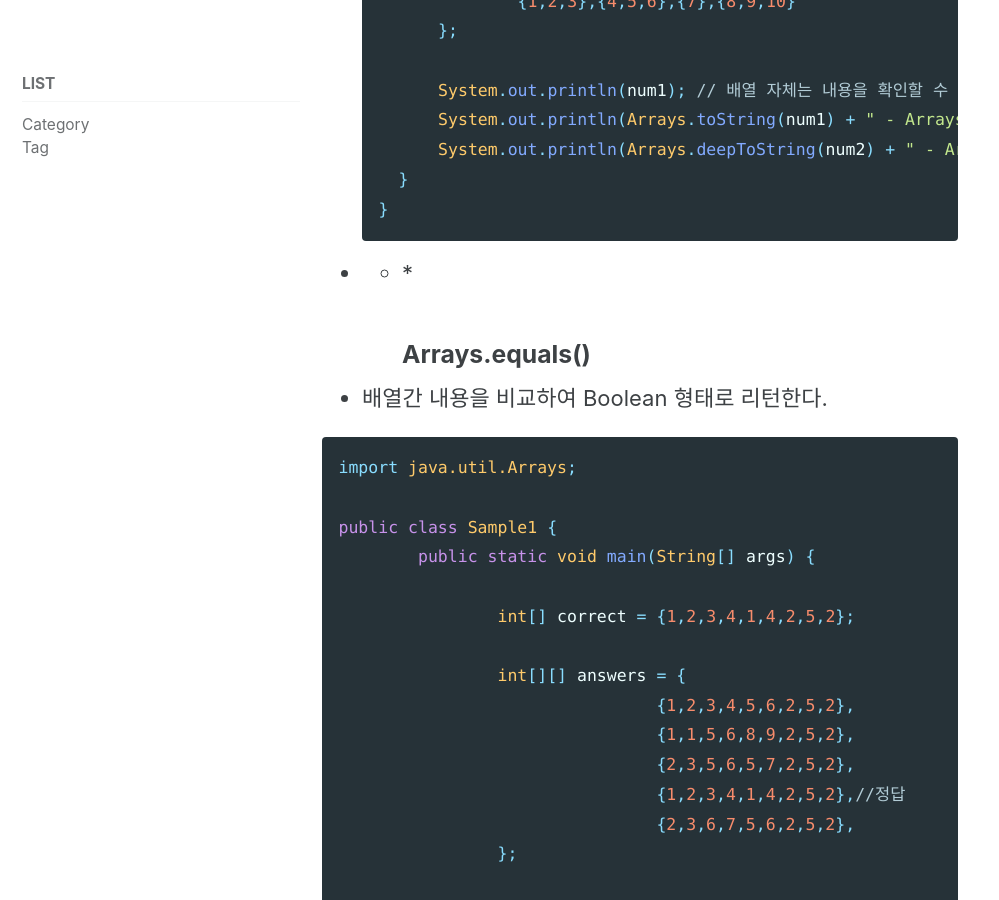
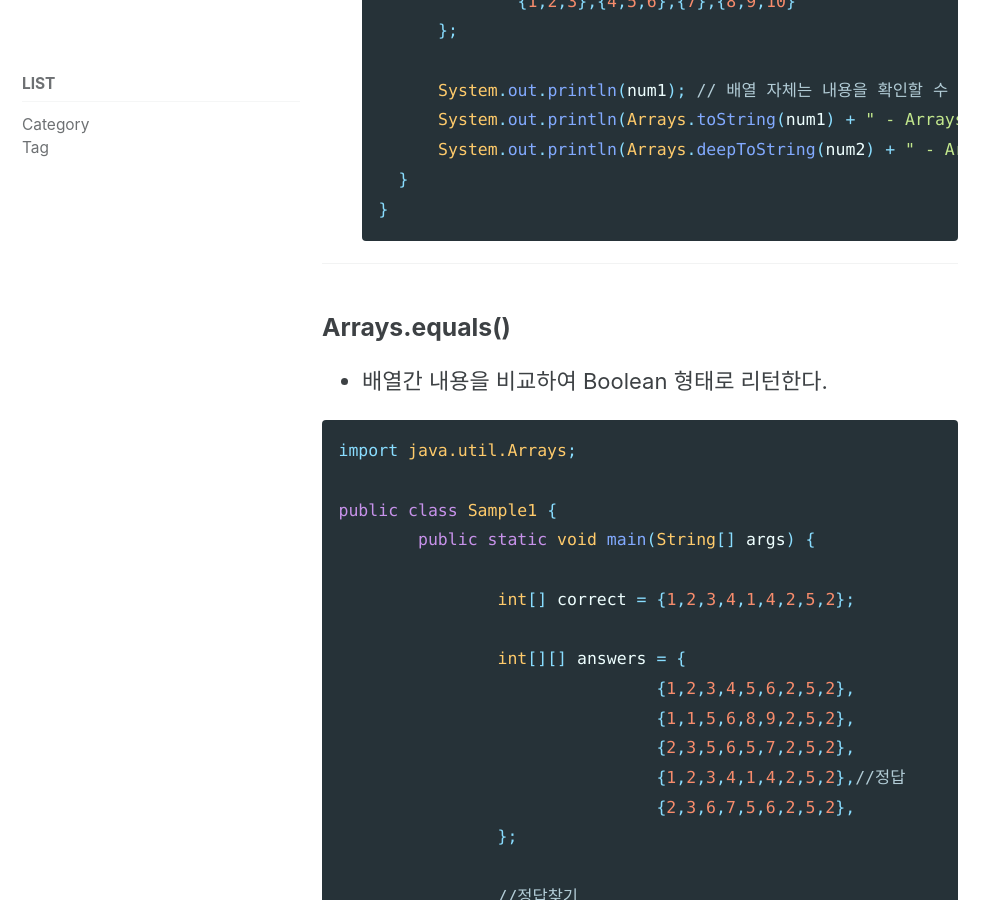
Before and after one commit to FriedKeyBoard/FriedKeyBoard.github.io, a Jekyll site: the page built from _posts/2022-10-18-4.md, in a window 1280 px wide and 900 px high, scrolled down 984 px. Shown: the whole window, without its empty margins (0-999 px from the left). Built offline with Jekyll 4.4.1, drawn with Linux system fonts in a browser that asks for light colours; cached includes are drawn as plain includes; comment, search, counter and statistics services are not loaded.

Commit message:
네번쨰

````diff
--- a/_posts/2022-10-18-4.md
+++ b/_posts/2022-10-18-4.md
@@ -32,6 +32,7 @@ public class Sample1 {
 	}
 }
 ```
+
 * * *
 ### Arrays.equals()
 * 배열간 내용을 비교하여 Boolean 형태로 리턴한다.
@@ -64,7 +65,8 @@ public class Sample1 {
 		}
 	}
 ```
-여기서 **==**과 비슷한 **equals()** 가 나오는데 이 메소드는 객체 끼리의 **내용을 비교**하여 Boolean 값을 리턴하지만, **==**는 해당 객체의 **주소값을 비교**한다는 비슷하지만 차이점을 가지고 있다.
+
+* 여기서 **==**과 비슷한 **equals()** 가 나오는데 이 메소드는 객체 끼리의 **내용을 비교**하여 Boolean 값을 리턴하지만, **==**는 해당 객체의 **주소값을 비교**한다는 비슷하지만 차이점을 가지고 있다.
 
 * * *
 ### Arrays.copyOf()
@@ -95,6 +97,7 @@ public class Sample1 {
 	}
 }
 ```
+
 * * *
 ### Arrays.sort()
 * 이 메소드 또한 오늘 문제를 푸는데 있어서 필요한 메소드였다. 기능은 배열을 오름차순으로 정렬하는 메소드이다.
````
